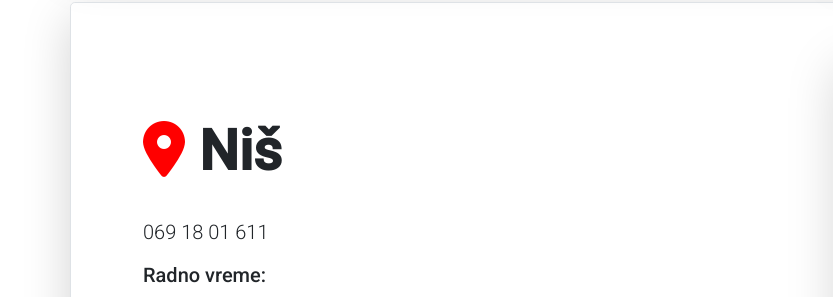
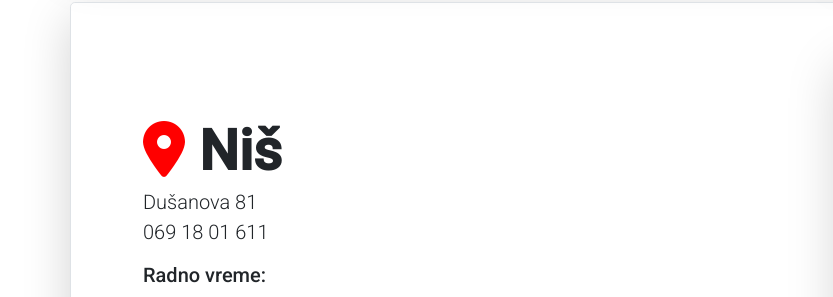
Before and after one commit to NenadDj97/Gallus, a plain HTML site: page index.html in a window 1280 px wide. Shown: the part 5663-5960 px from the top of the page, 0-833 px from the left. Drawn offline with nearby package versions, Linux system fonts and the light colour scheme; grey boxes are pictures that could not be loaded.

Commit message:
Add files via upload

```diff
--- a/index.html
+++ b/index.html
@@ -382,7 +382,7 @@
             <div class="row p-4 pb-0 pe-lg-0 pt-lg-5 align-items-center rounded-3 border shadow-lg">
               <div class="col-lg-7 p-3 p-lg-5 pt-lg-3">
                 <h1 class="display-4 fw-bold lh-1"><i class="fa-solid fa-location-dot"></i> Niš</h1>
-                <p class="lead">
+                <p class="lead">Dušanova 81
                   <br><a href="tel:+381691801611">069 18 01 611</a>
                   <br><h5>Radno vreme:</h5>
                   <br>Ponedeljak - Petak: 08:00 - 17:00
```
